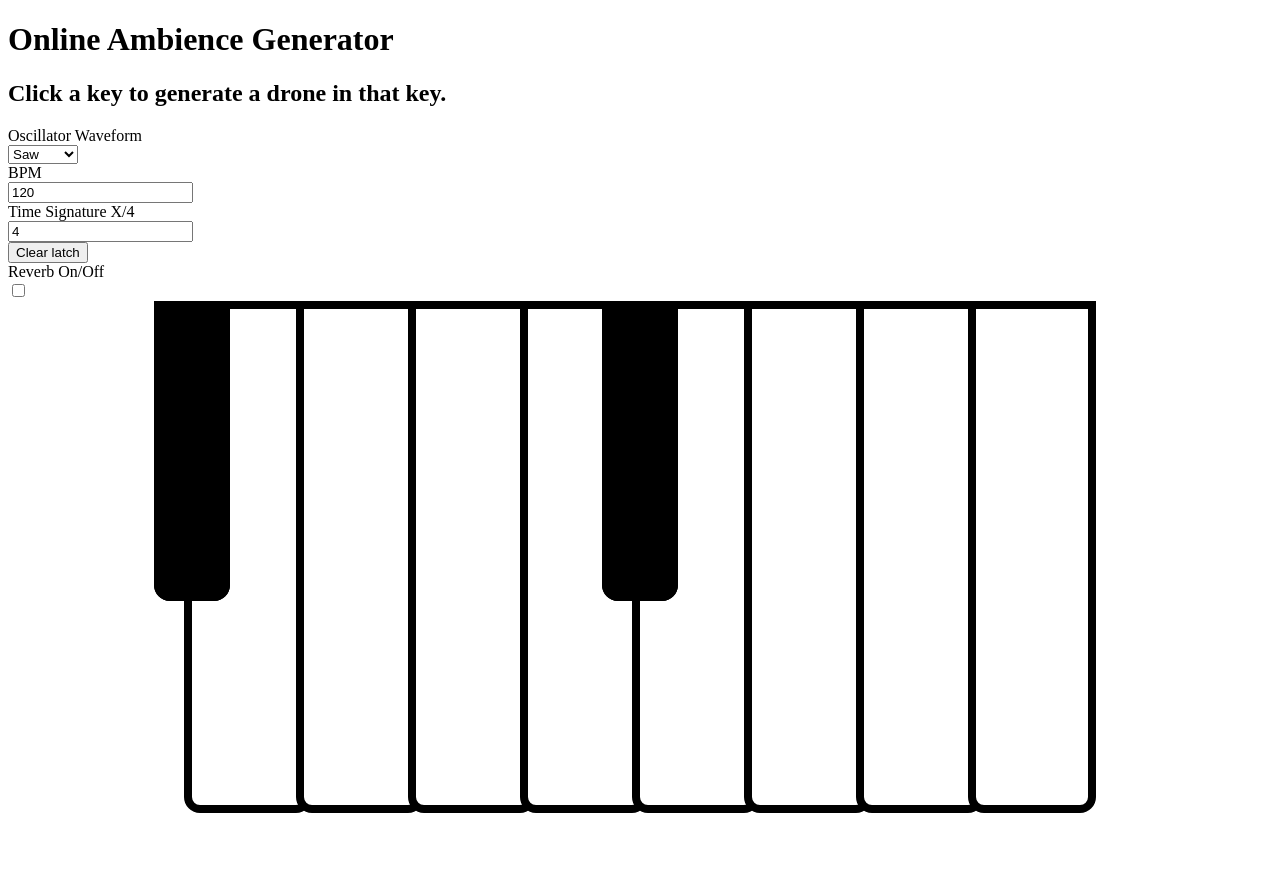
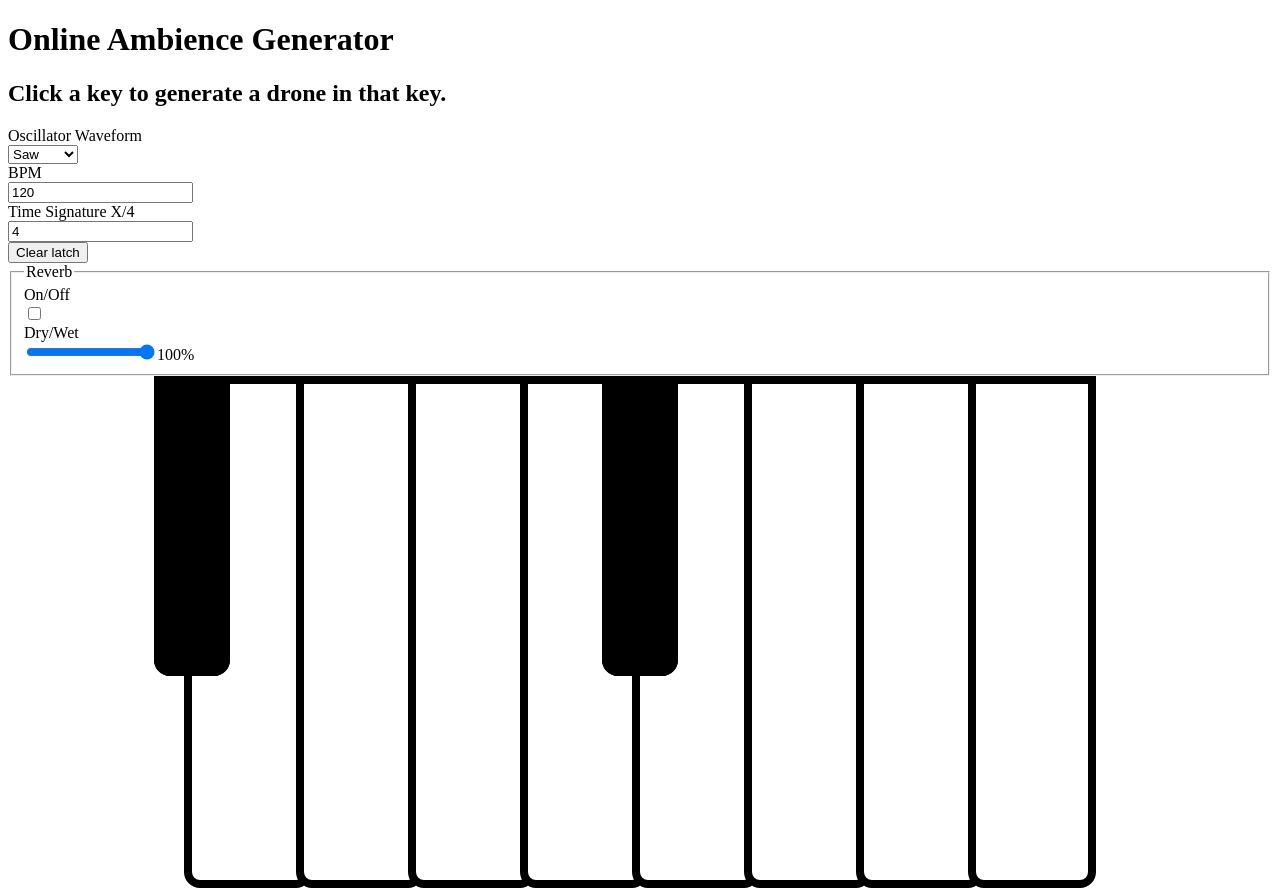
Before and after one commit to xow/ambience, a Next.js app: page / in a window 1280 px wide. Before the commit the page ends 821 px from the top, so only its background shows below. Built offline with nearby package versions, Linux system fonts and the light colour scheme.

Commit message:
#24 Radial control & reverb dry/wet

```diff
--- /dev/null
+++ b/src/components/PluginControl.tsx
@@ -0,0 +1,15 @@
+interface IProps {
+  pluginName: string;
+  children: React.ReactNode;
+}
+
+function PluginControl({ children, pluginName }: IProps) {
+  return (
+    <fieldset className="mb-4 flex content-center items-center shadow-md p-4 border border-solid border-gray-300">
+      <legend className="font-bold text-gray-700">{pluginName}</legend>
+      {children}
+    </fieldset>
+  );
+}
+
+export default PluginControl;
--- /dev/null
+++ b/src/components/Util/Radial.tsx
@@ -0,0 +1,49 @@
+interface IProps {
+  label: string;
+  value: number;
+  onChange: (value: number) => void;
+  min: number;
+  max: number;
+  suffix: string | null;
+}
+
+const MOVEABLE_RANGE = 315;
+
+function valueToDegrees(value: number, min: number, max: number): number {
+  const percentage = (value - min) / (max - min);
+  const degrees = percentage * MOVEABLE_RANGE;
+  return degrees;
+}
+
+function Radial({ label, value, onChange, min, max, suffix }: IProps) {
+  const degrees = valueToDegrees(value, min, max);
+  return (
+    <label className="font-bold text-gray-700">
+      {label}
+      <div className="mt-1 relative">
+        <div className="w-14 h-14 shadow-md rounded-full p-0 border-2 select-none">
+          <div
+            className="w-14 h-14 rounded-full p-0"
+            style={{ transform: `rotate(${degrees - MOVEABLE_RANGE / 2}deg)` }}
+          >
+            <div className="h-5 w-0 border-l border-2 border-gray-400 m-auto"></div>
+          </div>
+        </div>
+        <input
+          value={value}
+          min={min}
+          max={max}
+          onChange={event => onChange(parseInt(event.target.value, 10))}
+          type="range"
+          className="w-20 h-14 shadow-md rounded-full absolute top-0 opacity-0"
+        />
+        <span>
+          {Math.round(value)}
+          {suffix}
+        </span>
+      </div>
+    </label>
+  );
+}
+
+export default Radial;
--- a/src/pages/index.tsx
+++ b/src/pages/index.tsx
@@ -8,6 +8,8 @@ import Button from '../components/Util/Button';
 import Input from '../components/Util/Input';
 import { defaultPreset } from '../DAW/Presets';
 import Switch from '../components/Util/Switch';
+import Radial from '../components/Util/Radial';
+import PluginControl from '../components/PluginControl';
 
 export const SynthParametersContext = React.createContext<{
   dawSettings: IDawSettings;
@@ -22,6 +24,7 @@ function HomePage() {
   const [controls, setControls] = useState<ReturnType<typeof initialise>>();
 
   useEffect(() => {
+    if (controls) controls.destruct();
     const controlValue = initialise(dawSettings);
 
     // The initialise returns a function for handling click events, let's set it in state so we can call it when someone clicks.
@@ -93,10 +96,10 @@ function HomePage() {
                   </Button>
                 </div>
               </div>
-              <div className="mb-4 flex content-center items-center">
+              <PluginControl pluginName="Reverb">
                 <div className="flex-grow min-w-min">
                   <Switch
-                    label="Reverb On/Off"
+                    label="On/Off"
                     value={dawSettings.reverb.isOn}
                     onChange={value =>
                       setDawSettings({
@@ -106,7 +109,22 @@ function HomePage() {
                     }
                   />
                 </div>
-              </div>
+                <div className="flex-grow min-w-min">
+                  <Radial
+                    label="Dry/Wet"
+                    value={dawSettings.reverb.dryWet * 100}
+                    onChange={value =>
+                      setDawSettings({
+                        ...dawSettings,
+                        reverb: { ...dawSettings.reverb, dryWet: value / 100 },
+                      })
+                    }
+                    min={0}
+                    max={100}
+                    suffix="%"
+                  />
+                </div>
+              </PluginControl>
             </div>
             <Keyboard handleClickKey={controls.handleClickKey} />
           </div>
```
